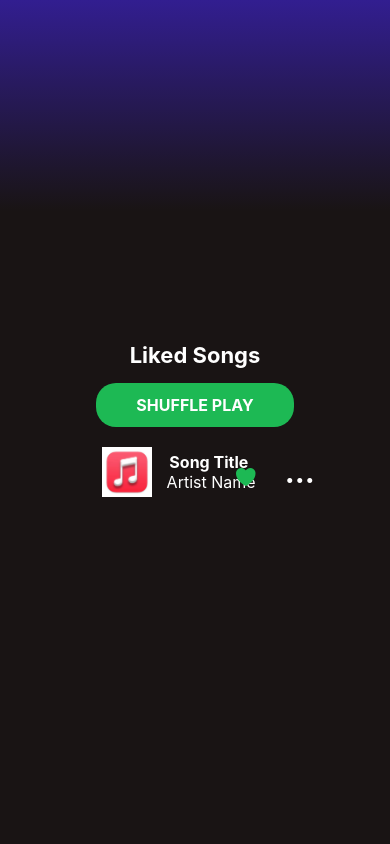
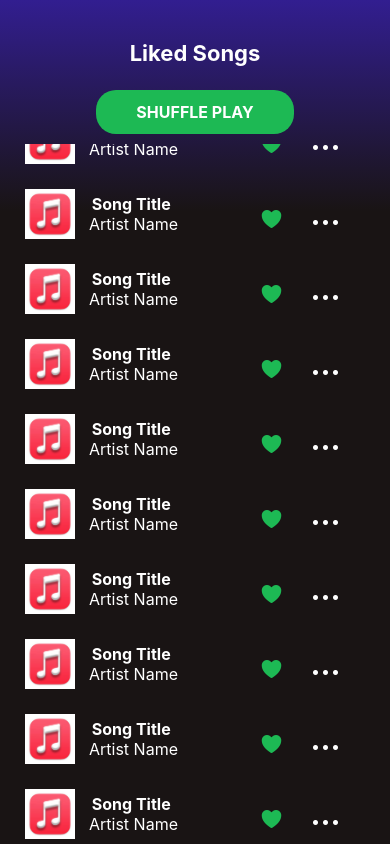
Before and after one commit to alishalawani/MusicPlayer, a React Native app: screen / in a window 390 px wide. Built offline with nearby package versions, Linux system fonts and the light colour scheme.

Commit message:
mapped through songs and changed the default song images

```diff
--- a/app/screens/PlayList.js
+++ b/app/screens/PlayList.js
@@ -1,5 +1,12 @@
-import React, {useState} from 'react';
-import { Text, View, StyleSheet, TouchableOpacity } from 'react-native';
+import React, { useState, useRef } from 'react';
+import {
+	Text,
+	View,
+	StyleSheet,
+	TouchableOpacity,
+	ScrollView,
+	SafeAreaView,
+} from 'react-native';
 import Song from './Song';
 
 class Track {
@@ -12,93 +19,113 @@ class Track {
 }
 
 export default function PlayList(props) {
+	const scrollViewRef = useRef();
 	const [tracks, setTracks] = useState([
 		new Track(
 			'Titanium',
 			'Sia',
-			'../assets/download.jpeg',
-			'../app/assets/SiaTitanium.mp4'
+			'https://upload.wikimedia.org/wikipedia/commons/7/7c/AppleMusicIcon_macOS.png',
+			'../assets/SiaTitanium.mp4'
 		),
 		new Track(
 			'Unstoppable',
 			'Sia',
-			'../assets/download.jpeg',
+			'https://upload.wikimedia.org/wikipedia/commons/7/7c/AppleMusicIcon_macOS.png',
 			'app/assets/sia_unstoppable.mp4'
 		),
 		new Track(
 			'Snowman',
 			'Sia',
-			'../assets/download.jpeg',
-			'../app/assets/sia_snowman.mp4'
+			'https://upload.wikimedia.org/wikipedia/commons/7/7c/AppleMusicIcon_macOS.png',
+			'../assets/sia_snowman.mp4'
 		),
 		new Track(
 			'Courage To Change',
 			'Sia',
-			'../assets/download.jpeg',
-			'../app/assets/sia_courage_to_change.mp4'
+			'https://upload.wikimedia.org/wikipedia/commons/7/7c/AppleMusicIcon_macOS.png',
+			'../assets/sia_courage_to_change.mp4'
 		),
 		new Track(
 			'Trampoline',
 			'SHAED',
-			'../assets/download.jpeg',
-			'../app/assets/shaed_trampoline.mp4'
+			'https://upload.wikimedia.org/wikipedia/commons/7/7c/AppleMusicIcon_macOS.png',
+			'../assets/shaed_trampoline.mp4'
 		),
 		new Track(
 			'Miracle',
 			'Labrinth',
-			'../assets/download.jpeg',
-			'../app/assets/labrinth_miracle.mp4'
+			'https://upload.wikimedia.org/wikipedia/commons/7/7c/AppleMusicIcon_macOS.png',
+			'../assets/labrinth_miracle.mp4'
 		),
 		new Track(
 			'Imagination',
 			'Labrinth',
-			'../assets/download.jpeg',
-			'../app/assets/labrinth_imagination.mp4'
+			'https://upload.wikimedia.org/wikipedia/commons/7/7c/AppleMusicIcon_macOS.png',
+			'../assets/labrinth_imagination.mp4'
 		),
 		new Track(
 			'Natural',
 			'Imagine Dragons',
-			'../assets/download.jpeg',
-			'../app/assets/ImagineDragons_Natural.mp4'
+			'https://upload.wikimedia.org/wikipedia/commons/7/7c/AppleMusicIcon_macOS.png',
+			'../assets/ImagineDragons_Natural.mp4'
 		),
 		new Track(
 			'Chandelier',
 			'Sia',
-			'../assets/download.jpeg',
-			'../app/assets/chandelierSia.mp4'
+			'https://upload.wikimedia.org/wikipedia/commons/7/7c/AppleMusicIcon_macOS.png',
+			'../assets/chandelierSia.mp4'
 		),
 		new Track(
 			'Time Machine',
 			'Alicia Keys',
-			'../assets/download.jpeg',
-			'../app/assets/alicia_keys_time_machine.mp4'
+			'https://upload.wikimedia.org/wikipedia/commons/7/7c/AppleMusicIcon_macOS.png',
+			'../assets/alicia_keys_time_machine.mp4'
 		),
 	]);
 
-    const track3 = new Track()
-
 	return (
-		<View style={styles.container}>
+		<SafeAreaView style={styles.container}>
 			<Text style={styles.likedSongs}>Liked Songs</Text>
 			<TouchableOpacity style={styles.button}>
 				<Text style={styles.buttonTitle}>SHUFFLE PLAY</Text>
 			</TouchableOpacity>
-			<Song />
-		</View>
+
+			<ScrollView
+				ref={scrollViewRef}
+				onContentSizeChange={() =>
+					scrollViewRef.current.scrollToEnd({ animated: true })
+				}
+				style={{ width: '90%', flex: 4 }}>
+				<View>
+					{tracks.map((track) => {
+						return (
+							<Song
+								title={track.title}
+								artist={track.artist}
+								image={track.image}
+								song={track.song}
+							/>
+						);
+					})}
+				</View>
+			</ScrollView>
+		</SafeAreaView>
 	);
 }
 
 const styles = StyleSheet.create({
 	container: {
 		flex: 1,
+		alignItems: 'center',
 		justifyContent: 'center',
-		alignItems: 'center',
+		width: '100%',
 	},
 	likedSongs: {
 		color: 'white',
 		fontWeight: 'bold',
 		fontSize: 22,
-		marginBottom: 15,
+		marginBottom: 24,
+		marginTop: 40,
 	},
 	buttonTitle: { color: 'white', fontWeight: 'bold', fontSize: 16 },
 	button: {
@@ -106,5 +133,6 @@ const styles = StyleSheet.create({
 		paddingVertical: 12,
 		paddingHorizontal: 40,
 		borderRadius: 20,
+		marginBottom:10
 	},
 });
```
